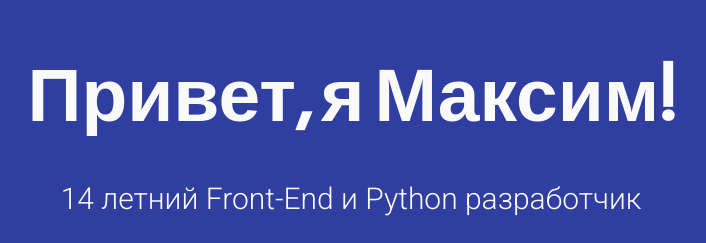
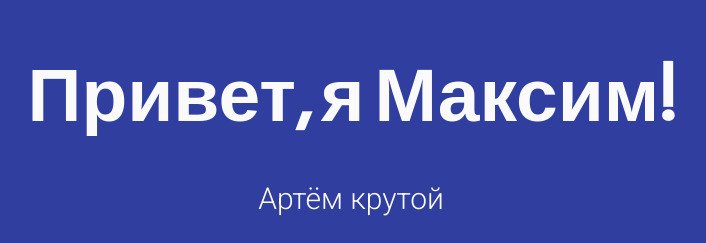
Before and after one commit to Uknown-creator/kuskov-work.ru, a plain HTML site: page index.html in a window 1280 px wide. Shown: the part 218-461 px from the top of the page, without its empty margins (289-995 px from the left). Drawn offline with Linux system fonts and the light colour scheme.

Commit message:
Update index.html

```diff
--- a/index.html
+++ b/index.html
@@ -40,7 +40,7 @@
 <body>
 	<main>
 		<div class="intro">Привет, я Максим!</div>
-		<div class="tagline">14 летний Front-End и Python разработчик</div>
+		<div class="tagline">Артём крутой</div>
 		<!-- Find your icons from here - https://fontawesome.com/icons?d=gallery&s=brands -->
 		<div class="icons-social">
 			<a target="_blank" href="https://github.com/Uknown-creator"><i class="fab fa-github"></i></a>
```
